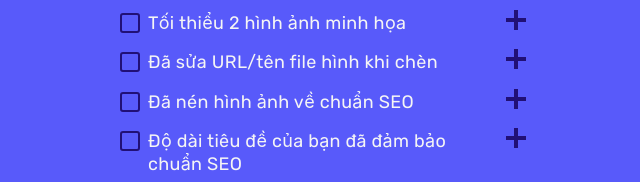
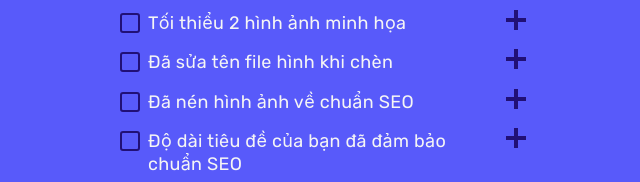
Before and after one commit to chungtsn/job, a plain HTML site: page pensilia-v1/index.html in a window 1280 px wide. Shown: the part 447-629 px from the top of the page, 640-1280 px from the left. Drawn offline with nearby package versions, Linux system fonts and the light colour scheme; a script that the page names is missing.

Commit message:
Update index.html

```diff
--- a/pensilia-v1/index.html
+++ b/pensilia-v1/index.html
@@ -213,7 +213,7 @@ Từ khóa chính phải được khảo sát từ Google hoặc các tool keywo
     </div>
    </li>
    <li class="checklist-item">
-    <input id="" type="checkbox" /><label for="" class="checkbox"></label><span class="checklist-item__title">Đã sửa URL/tên file hình khi chèn</span>
+    <input id="" type="checkbox" /><label for="" class="checkbox"></label><span class="checklist-item__title">Đã sửa tên file hình khi chèn</span>
     <button class="checklist-item__expand" aria-label="Toggle Info" title="Toggle More Information">
                     <span class="line"></span>
                 </button>
```
